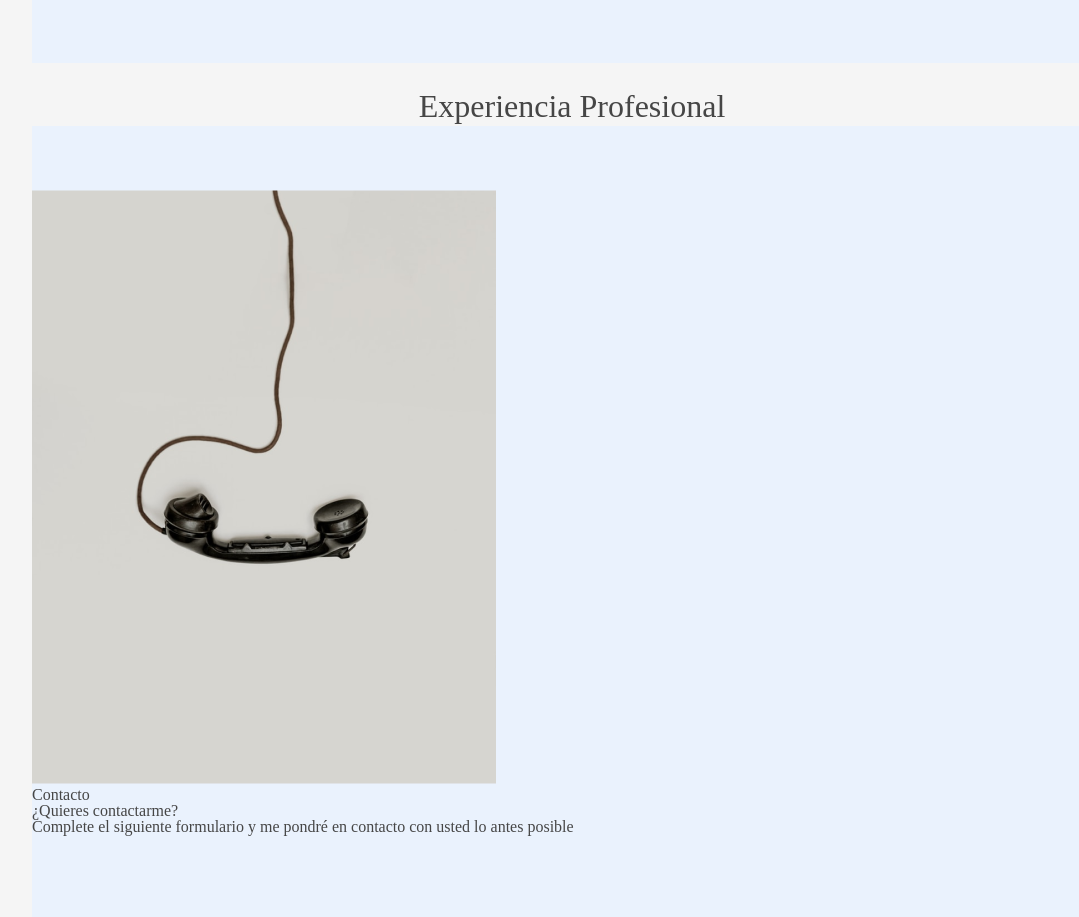
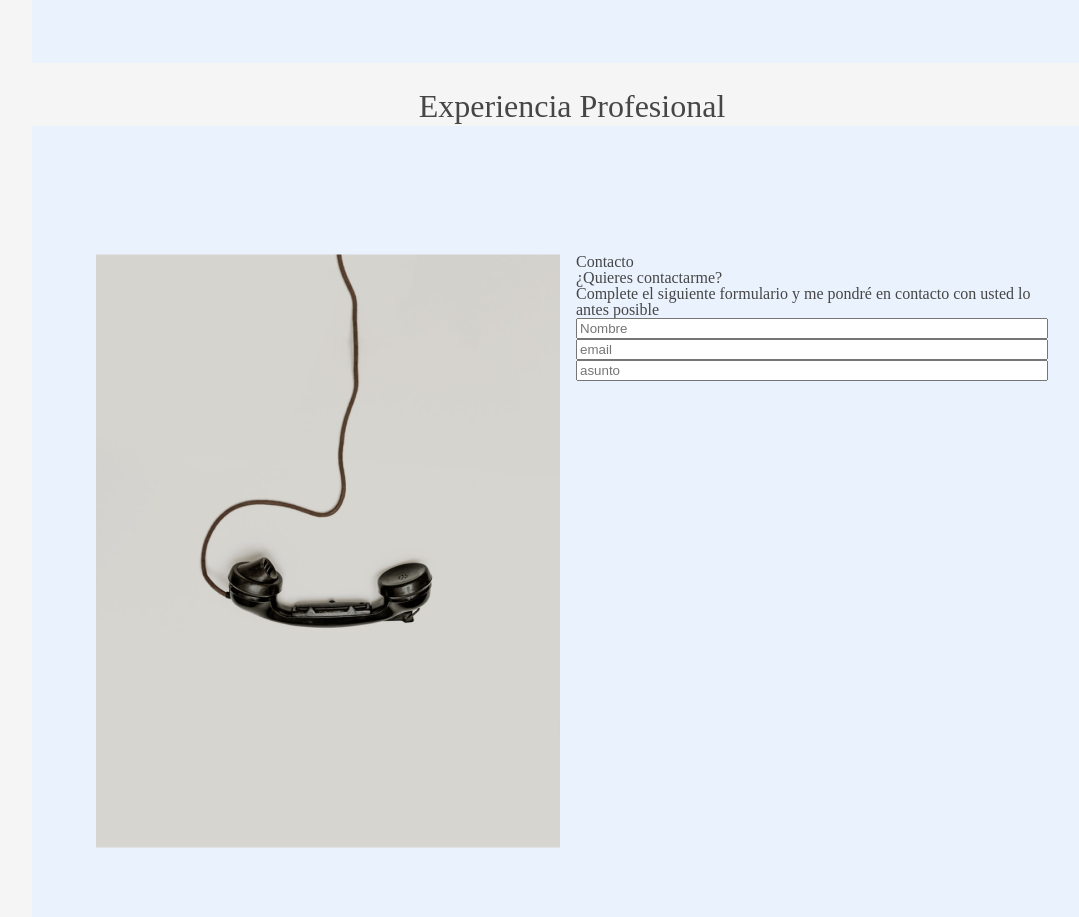
Before and after one commit to AlekaAngulo/Portafolio, a plain HTML site: page index.html in a window 1280 px wide. Shown: the part 2320-3237 px from the top of the page, without its empty margins (68-1147 px from the left). Drawn offline with Linux system fonts and the light colour scheme.

Commit message:
haciendo el formulario

```diff
--- a/css/flexbox.css
+++ b/css/flexbox.css
@@ -220,7 +220,18 @@ flex-direction: column;
     background-color:#EAF2FD;
     width: 1,440px;
     height: 788px;
-    padding: 64px 64px 64px 0px;
+    padding: 64px 64px 64px 64px;
     gap: 10px;
 
 }
+.contenedorContacto{
+    display: flex;
+    width: 1,136px;
+    height: 660px;
+    padding-top: 64px;
+    gap: 16px;
+}
+.formulario{
+    display: flex;
+    flex-direction: column;
+}
--- a/index.html
+++ b/index.html
@@ -210,10 +210,22 @@
 			</div>
 
 			<div class="contacto">
-				<img src="img/unsplash_JYGnB9gTCls.png">
-				<h3>Contacto</h3>
-				<p>¿Quieres contactarme?</p>
-				<p>Complete el siguiente formulario y me pondré en contacto con usted lo antes posible</p>
+				<div class="contenedorContacto">
+					<div>
+						<img src="img/unsplash_JYGnB9gTCls.png">
+					</div>
+					<div class="contenedorformulario">
+						<h3>Contacto</h3>
+						<p>¿Quieres contactarme?</p>
+						<p>Complete el siguiente formulario y me pondré en contacto con usted lo antes posible</p>
+
+						<form class="formulario">
+							<input type="text" name="Nombre" id="nombre" placeholder="Nombre">
+							<input type="email" name="email" id="email" placeholder="email">
+							<input type="text" name="asunto" id="asunto" placeholder="asunto">
+						</form>
+					</div>
+				</div>
 			</div>
 		</main>
 	</body>
```
